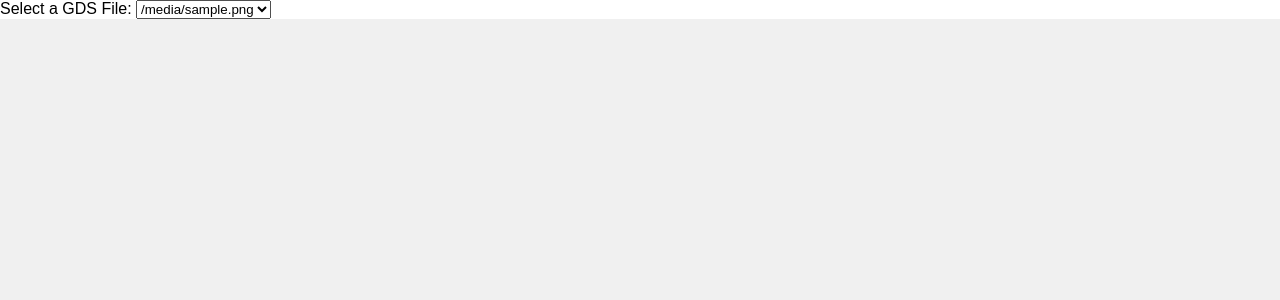
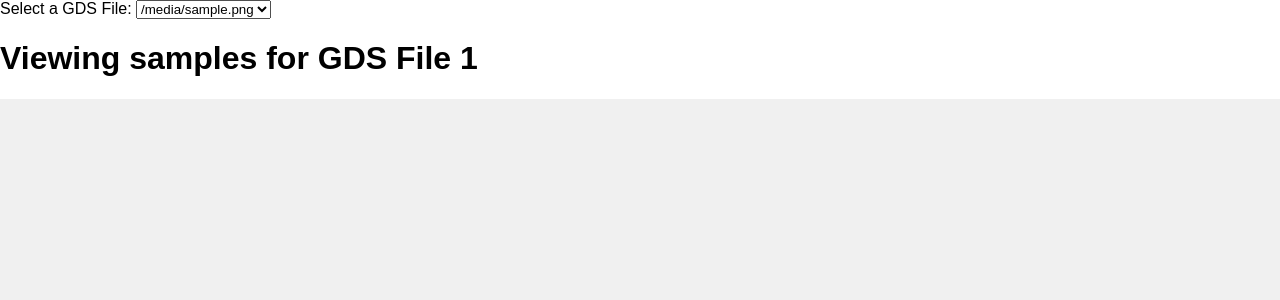
Before and after one commit to Landododo/QRDatabase, a Django app: template QR_database/templates/view.html in a window 1280 px wide. Shown: the top 300 px of the page. Run offline with Django 5.2, Linux system fonts and the light colour scheme; the template is opened without the code that fills it: most values are stand-ins (such as "Sample title", 1, 10 or a date in 2020); parts of the project's set-up code (start-up, migrations or seed data) failed here and were passed over.

Commit message:
made gds file selection carry over and added loading

```diff
--- a/QR_database/QR_database/urls.py
+++ b/QR_database/QR_database/urls.py
@@ -24,9 +24,12 @@ urlpatterns = [
     # path("api/files/", views.api_file_list, name="api-files"),
     # path("api/samples/", views.api_sample_list, name="api-samples"),
     path("view_qr/<int:gds_id>/<int:row>/<int:col>/", views.view_qr_images, name="view_qr_images"),
+    path("view/<int:gds_file_id>/", views.FileFieldFormView.as_view(), name="view"),
+
+
 
 ]
-from django.conf import settings
-from django.conf.urls.static import static
+# from django.conf import settings
+# from django.conf.urls.static import static
 
-urlpatterns += static(settings.MEDIA_URL, document_root=settings.MEDIA_ROOT)
+# urlpatterns += static(settings.MEDIA_URL, document_root=settings.MEDIA_ROOT)
--- a/QR_database/home/urls.py
+++ b/QR_database/home/urls.py
@@ -10,6 +10,8 @@ urlpatterns = [
 
     path("success/", views.success, name="success"),
     path("view/", FileFieldFormView.as_view(), name="view"),
+    path("view_qr/<int:gds_id>/<int:row>/<int:col>/", views.view_qr_images, name="view_qr_images"),
+
     #path("inputs/", views.inputs, name="inputs"),
 
 
--- a/QR_database/templates/view.html
+++ b/QR_database/templates/view.html
@@ -9,11 +9,13 @@
         <option value="{{ file.id }}"
                 data-rows="{{ file.qrs_per_col }}"
                 data-cols="{{ file.qrs_per_row }}"
-                {% if file.id == 3 %}selected{% endif %}>
+                {% if file.id == gds_file_id %}selected{% endif %}>
           {{ file.file_name }}
         </option>
       {% endfor %}
     </select>
+    <h1>Viewing samples for GDS File {{ gds_file_id }}</h1>
+
   <style>
     html, body {
       margin: 0;
@@ -91,10 +93,13 @@
   // Handle selection changes
   select.addEventListener("change", function () {
     const selectedOption = this.options[this.selectedIndex];
-    const rows = parseInt(selectedOption.getAttribute("data-rows"), 10);
-    const cols = parseInt(selectedOption.getAttribute("data-cols"), 10);
+    const gds_file_id = selectedOption.value;
+    window.location.href = `/view/${gds_file_id}/`;
 
-    buildGrid(rows, cols);
+    // const rows = parseInt(selectedOption.getAttribute("data-rows"), 10);
+    // const cols = parseInt(selectedOption.getAttribute("data-cols"), 10);
+
+    //buildGrid(rows, cols);
   });
 
   // Optional: Build grid for initial selection
--- a/QR_database/templates/view_qr_images.html
+++ b/QR_database/templates/view_qr_images.html
@@ -3,7 +3,7 @@
 <div style="display: flex; flex-wrap: wrap; gap: 10px;">
   {% for image in images %}
     <div>
-      <img src="/media/home/uploads/samples/id={{ image.gds_file_id }}/{{ image.file_name }}"
+      <img src="/QR_database/home/uploads/samples/id={{ image.gds_file_id }}/{{ image.file_name }}"
            alt="{{ image.file_name }}"
            style="width: 200px; border: 1px solid #ccc;" />
       <p>{{ image.file_name }}</p>
@@ -11,4 +11,4 @@
   {% endfor %}
 </div>
 
-<a href="/view/${gds_file_id}/">Back to QR Grid</a>
+<a href="/view/{{ gds_file_id }}/">Back to QR Grid</a>
```
Also changed, not shown: QR_database/home/views.py (+10 -2 lines).
